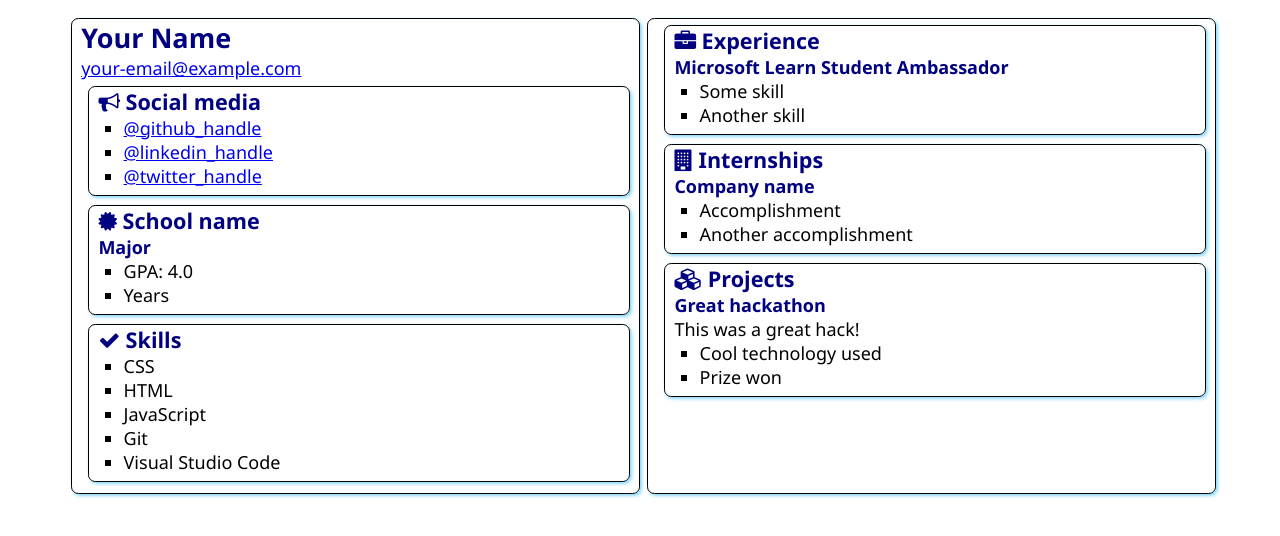
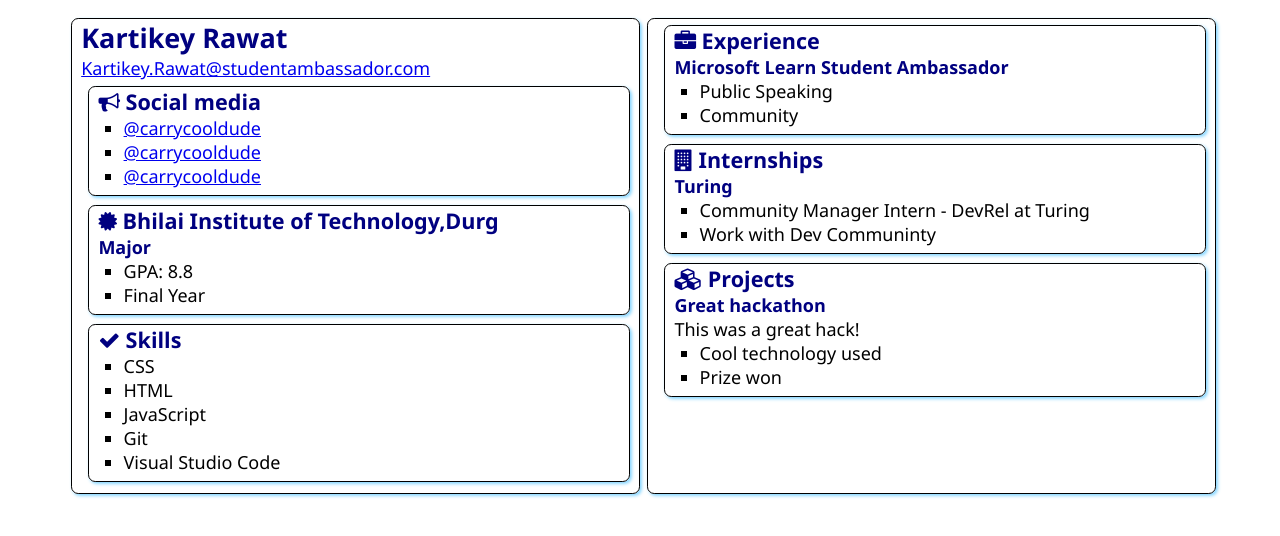
Before and after one commit to carrycooldude/SATechnicalOnboarding, a plain HTML site: page src/index.html in a window 1280 px wide. Drawn offline with Linux system fonts and the light colour scheme.

Commit message:
Added my Name

```diff
--- a/src/index.html
+++ b/src/index.html
@@ -12,8 +12,8 @@
 <body>
     <main>
         <article class="box">
-            <h1>Your Name</h1>
-            <div><a href="mailto:your.email@example.com">your-email@example.com</a></div>
+            <h1>Kartikey Rawat</h1>
+            <div><a href="mailto:your.email@example.com">Kartikey.Rawat@studentambassador.com</a></div>
 
             <section class="box">
                 <h2>
@@ -21,9 +21,9 @@
                     Social media
                 </h2>
                 <ul>
-                    <li><a href="https://github.com/<handle>">@github_handle</a></li>
-                    <li><a href="https://linkedin.com/in/<handle>">@linkedin_handle</a></li>
-                    <li><a href="https://twitter.com/<handle>">@twitter_handle</a></li>
+                    <li><a href="https://github.com/carrycooldude">@carrycooldude</a></li>
+                    <li><a href="https://linkedin.com/in/carrycooldude">@carrycooldude</a></li>
+                    <li><a href="https://twitter.com/carrycooldude">@carrycooldude</a></li>
                 </ul>
             </section>
 
@@ -31,12 +31,12 @@
                 <div class="education">
                     <h2>
                         <i class="fa fa-certificate" aria-hidden="true"></i>
-                        School name
+                        Bhilai Institute of Technology,Durg
                     </h2>
                     <h3>Major</h3>
                     <ul>
-                        <li>GPA: 4.0</li>
-                        <li>Years</li>
+                        <li>GPA: 8.8</li>
+                        <li>Final Year</li>
                     </ul>
                 </div>
             </section>
@@ -63,8 +63,8 @@
                 </h2>
                 <h3>Microsoft Learn Student Ambassador</h3>
                 <ul>
-                    <li>Some skill</li>
-                    <li>Another skill</li>
+                    <li>Public Speaking</li>
+                    <li>Community</li>
                 </ul>
             </section>
             <section class="box">
@@ -73,10 +73,10 @@
                     Internships
                 </h2>
 
-                <h3>Company name</h3>
+                <h3>Turing</h3>
                 <ul>
-                    <li>Accomplishment</li>
-                    <li>Another accomplishment</li>
+                    <li>Community Manager Intern - DevRel at Turing</li>
+                    <li>Work with Dev Communinty </li>
                 </ul>
             </section>
             <section class="box">
```
